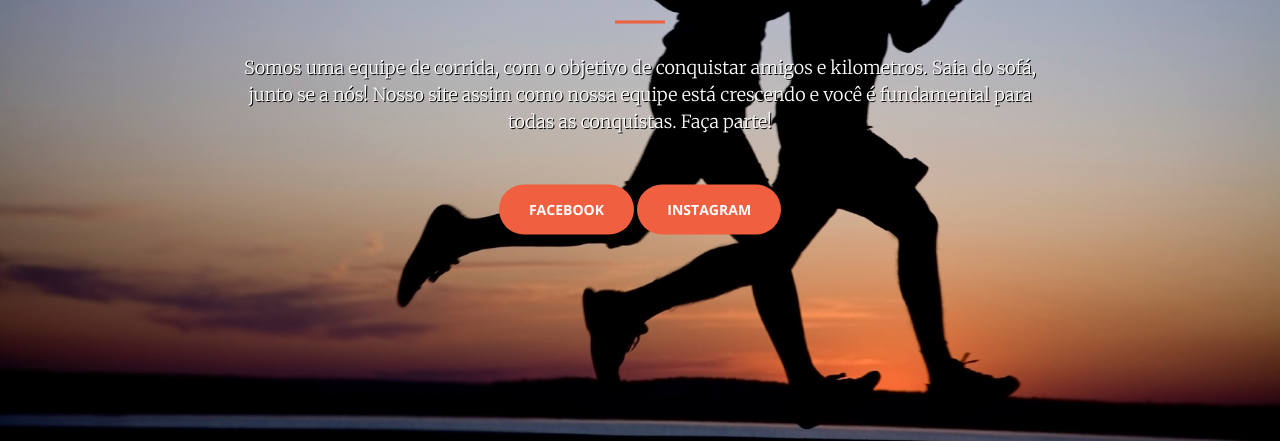
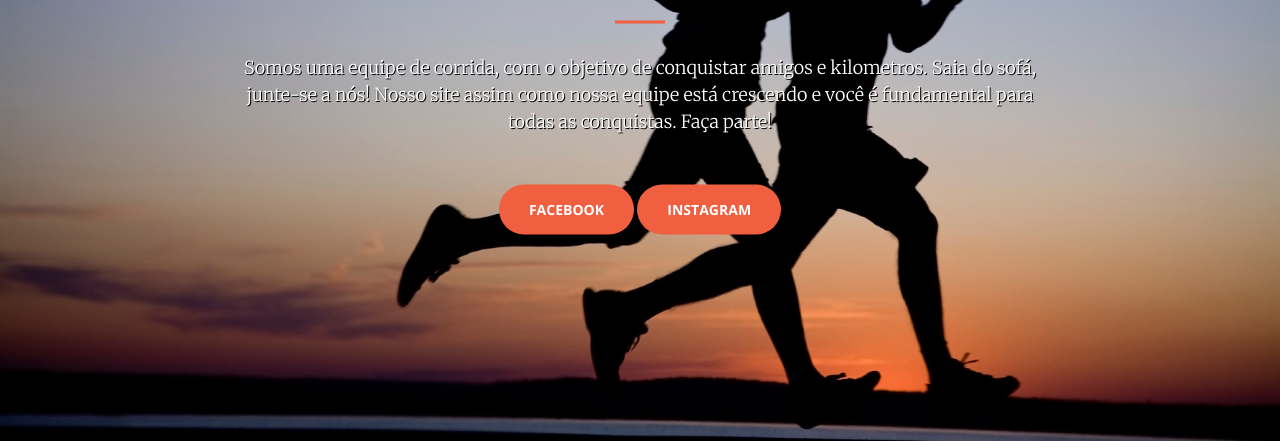
Before and after one commit to MarcAdans/MarcAdans.github.io, a plain HTML site: page index.html in a window 1280 px wide. Shown: the part 359-800 px from the top of the page. Drawn offline with nearby package versions, Linux system fonts and the light colour scheme.

Commit message:
update index.html

```diff
--- a/index.html
+++ b/index.html
@@ -38,7 +38,7 @@
             <div class="header-content-inner">
               <h1>Bem-vindo ao<br>Suando a Camisa!</h1>
                 <hr>
-                <p>Somos uma equipe de corrida, com o objetivo de conquistar amigos e kilometros. Saia do sofá, junto se a nós! Nosso site assim como nossa equipe está crescendo e você é fundamental para todas as conquistas.
+                <p>Somos uma equipe de corrida, com o objetivo de conquistar amigos e kilometros. Saia do sofá, junte-se a nós! Nosso site assim como nossa equipe está crescendo e você é fundamental para todas as conquistas.
 Faça parte!</p>
                 <a href="https://www.facebook.com/suandoacamisarun" class="btn btn-primary btn-xl page-scroll">Facebook</a>
               <a href="https://www.instagram.com/suandoacamisarun" class="btn btn-primary btn-xl page-scroll">Instagram</a>
```
